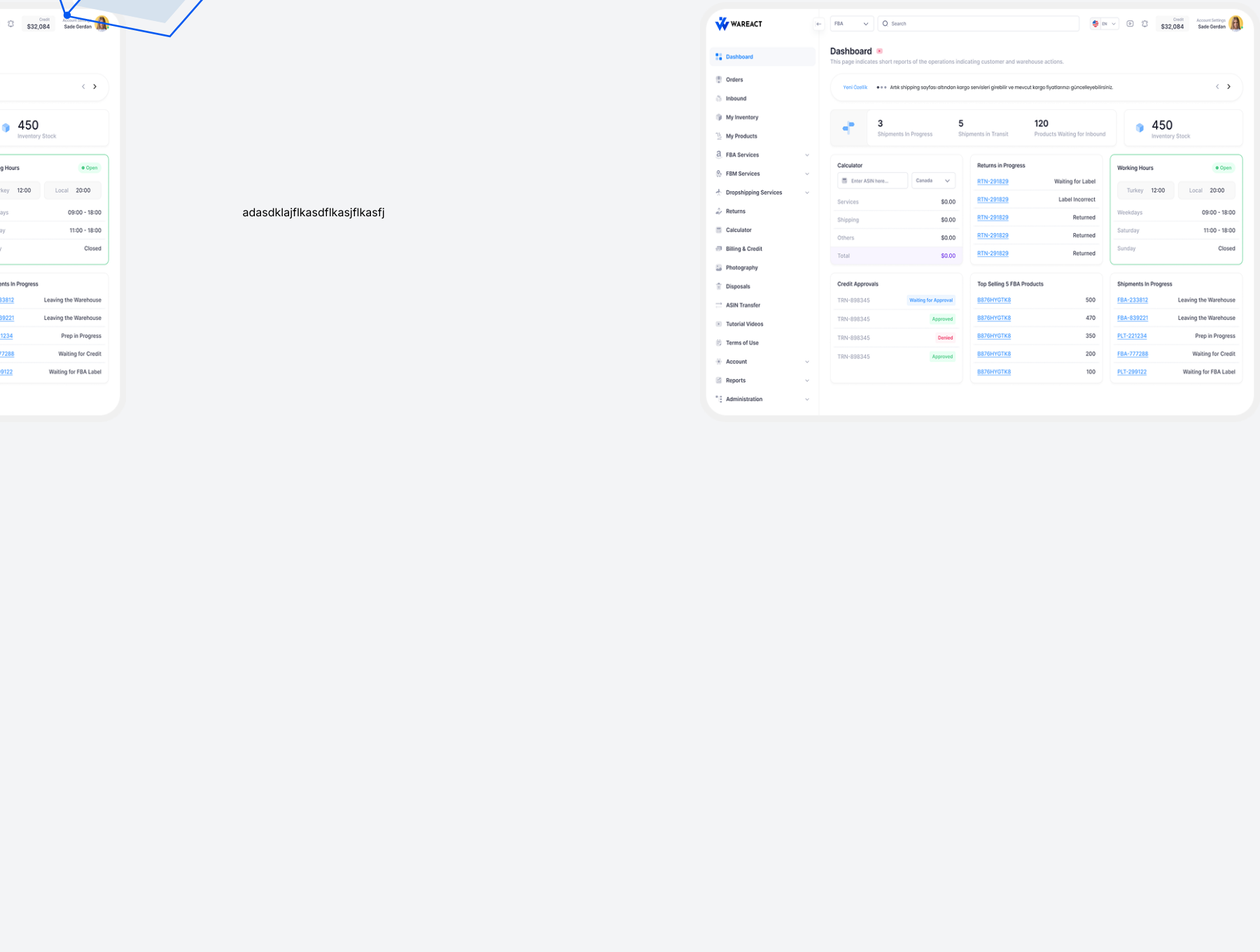
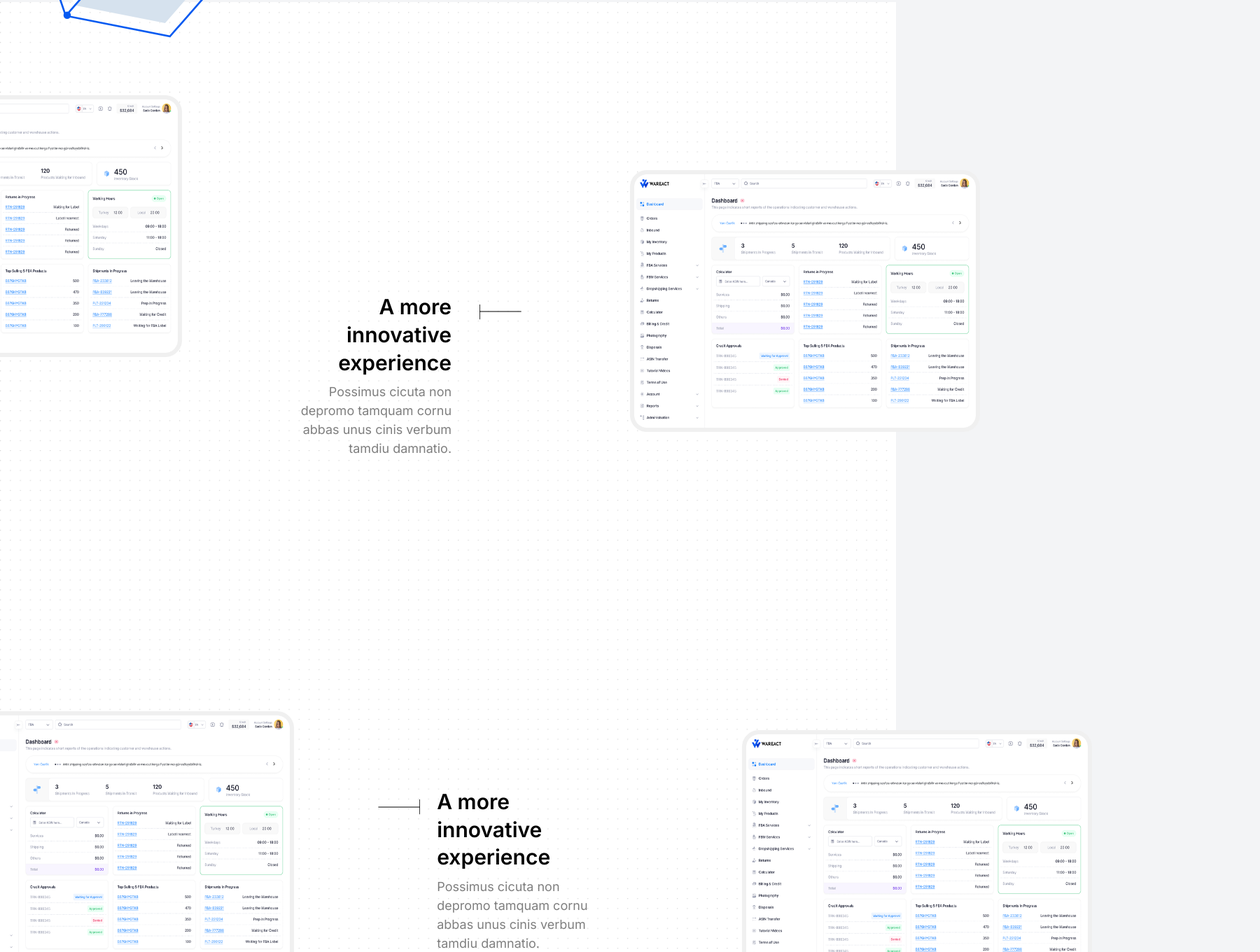
Before and after one commit to muslumdogan01/wareActt, a Next.js app: page / in a window 1280 px wide. Shown: the part 2460-3820 px from the top of the page at 70% size, 1800 px wide, since content can reach past the window. Before the commit the page ends 3063 px from the top, so only its background shows below. Built offline with nearby package versions, Linux system fonts and the light colour scheme.

Commit message:
productOverview fixed

```diff
--- a/src/components/content/page.tsx
+++ b/src/components/content/page.tsx
@@ -10,7 +10,11 @@ const Content = () => {
         <ReusableSlider iconPosition="top" />
       </div>
       <DeliveryInfo/>
-      <ProductOverview/>
+<div className="  hidden lg:block w-full bg-[url('/icons/content/productBg.svg')] bg-no-repeat bg-cover ">
+  <ProductOverview />
+</div>
+
+
     </div>
   );
 };
--- a/src/components/content/productOverview/page.tsx
+++ b/src/components/content/productOverview/page.tsx
@@ -1,143 +1,153 @@
-"use client";
 import Image from "next/image";
-
-import { useEffect, useRef, useState } from "react";
+import React from "react";
 
 const ProductOverview = () => {
-const containerRef = useRef<HTMLDivElement>(null)
-  const [windowWidth, setWindowWidth] = useState(0)
+  return (
+    <>
+      <section className="w-full relative  min-h-screen">
+        {/* Sol görsel */}
+        <div className="absolute 2xl:-left-120 -left-60 top-2/5 -translate-y-1/2 w-[30vw] min-w-[500px] 2xl:w-[40vw]">
+          <Image
+            src="/images/content/product1.png"
+            alt="Left Image"
+            width={1500}
+            height={600}
+            className="w-full h-auto"
+          />
+        </div>
 
-  // Update window width on resize
-  useEffect(() => {
-    const updateWidth = () => {
-      setWindowWidth(window.innerWidth)
-    }
+        {/* Sağ görsel */}
+        <div className="absolute -right-30 top-1/2 -translate-y-40 w-[30vw] min-w-[500px] 2xl:w-[40vw]">
+          <Image
+            src="/images/content/product2.png"
+            alt="Right Image"
+            width={1500}
+            height={600}
+            className="w-full h-auto"
+          />
+        </div>
 
-    // Initial set
-    updateWidth()
-
-    window.addEventListener("resize", updateWidth)
-    return () => window.removeEventListener("resize", updateWidth)
-  }, [])
-
-  // Fixed spacing values
-  const FIXED_SPACING = 155 // Fixed 155px spacing on both sides
-  const LEFT_OFFSET = 140
-  const RIGHT_OFFSET = 120
-
-  // Calculate dimensions based on window width
-  const baseWidth = 1440 // Base design width
-  const scale = Math.max(1, windowWidth / baseWidth)
-
-  // Calculate image dimensions
-  const leftImageWidth = 800 * scale
-  const rightImageWidth = 800 * scale
-  const imageHeight = 600 * scale
-
-  // Calculate the center content width to ensure no overlap
-  const availableWidth =
-    windowWidth - (leftImageWidth - LEFT_OFFSET) - (rightImageWidth - RIGHT_OFFSET) - FIXED_SPACING * 2
-  const centerWidth = Math.max(1400, availableWidth)
-
-  return (
-   <div className="relative w-full hidden lg:block" ref={containerRef}>
-      <div
-        className="flex items-center justify-center mr-96"
-        style={{
-          height: `${imageHeight}px`,
-          minHeight: "600px",
-        }}
-      >
-        {/* Left image with -140px offset */}
-        <div
-          className="absolute -left-[30rem] 4xl:-left-[120rem]"
-          style={{
-            transform: `translateX(-${LEFT_OFFSET}px)`,
-            width: `${leftImageWidth}px`,
-            height: `${imageHeight}px`,
-          }}
-        >
-          <div className="relative w-full h-full">
-            <Image src={"/images/content/product1.png"} alt="sadasd" fill style={{ objectFit: "cover" }} />
+        {/* Orta içerik */}
+        <div className="absolute top-2/3 left-1/2  -translate-x-2/3 flex -translate-y-1/2 z-10">
+          <div className="flex flex-col ">
+            <h2 className="text-3xl 2xl:text-6xl 4xl:2xl:text-9xl text-right text-black font-semibold leading-[1.32]">
+              A more <br className="hidden lg:block" /> innovative <br />{" "}
+              experience
+            </h2>
+            <p className="text-[18px] text-right 2xl:text-5xl 4xl:2xl:text-8xl  text-black opacity-50 pt-2">
+              Possimus cicuta non <br />
+              depromo tamquam cornu <br />
+              abbas unus cinis verbum <br />
+              tamdiu damnatio.
+            </p>
+          </div>
+          <div className="pt-4 pl-10">
+            <Image
+              src="/icons/content/productsLine.svg"
+              width={60}
+              height={22}
+              alt="Divider"
+              className="4xl:w-60 4xl:mr-10"
+            />
           </div>
         </div>
+      </section>
+      <section className="w-full relative  min-h-screen">
+        <div className="absolute 2xl:-right-120 -right-70 top-1/2 -translate-y-40 w-[30vw] min-w-[500px] 2xl:w-[40vw]">
+          <Image
+            src="/images/content/product2.png"
+            alt="Right Image"
+            width={1500}
+            height={600}
+            className="w-full h-auto"
+          />
+        </div>
+        {/* Sol görsel */}
+        <div className="absolute 2xl:-left-30 -left-20 top-1/2 -translate-y-1/2 w-[30vw] min-w-[500px] 2xl:w-[40vw]">
+          <Image
+            src="/images/content/product1.png"
+            alt="Left Image"
+            width={1500}
+            height={600}
+            className="w-full h-auto"
+          />
+        </div>
+        {/* Sağ görsel */}
+        {/* Orta içerik */}
 
-        {/* Center text with fixed 155px margins on both sides */}
-        <div
-          className="z-10 text-center"
-          style={{
-            fontSize: `${16 * scale}px`,
-            width: `${centerWidth}px`,
-            marginLeft: `${FIXED_SPACING}px`,
-            marginRight: `${FIXED_SPACING}px`,
-          }}
-        >
-          adasdklajflkasdflkasjflkasfj
+        <div className="absolute top-1/2 left-1/2 pt-20 -translate-x-1/3 flex -translate-y-1/2 z-10">
+          <div className="pt-4 pr-6">
+            <Image
+              src="/icons/content/productsLine.svg"
+              width={60}
+              height={22}
+              alt="Divider"
+              className="rotate-180 4xl:w-60 4xl:mr-10"
+            />
+          </div>{" "}
+          <div className="flex flex-col ">
+            <h2 className="text-3xl 2xl:text-6xl 4xl:2xl:text-9xl text-left text-black font-semibold leading-[1.32]">
+              A more <br  /> innovative <br />{" "}
+              experience
+            </h2>
+            <p className="text-[18px] text-left 2xl:text-5xl 4xl:2xl:text-8xl text-black opacity-50 pt-2">
+              Possimus cicuta non <br />
+              depromo tamquam cornu <br />
+              abbas unus cinis verbum <br />
+              tamdiu damnatio.
+            </p>
+          </div>
+        </div>
+      </section>
+      <section className="w-full relative  min-h-screen">
+        {/* Sol görsel */}
+        <div className="absolute 2xl:-left-120 -left-60 top-2/5 -translate-y-1/2 w-[30vw] min-w-[500px] 2xl:w-[40vw]">
+          <Image
+            src="/images/content/product1.png"
+            alt="Left Image"
+            width={1500}
+            height={600}
+            className="w-full h-auto"
+          />
         </div>
 
-        {/* Right image with -120px offset */}
-        <div
-          className="absolute -right-[25rem]"
-          style={{
-            transform: `translateX(${RIGHT_OFFSET}px)`,
-            width: `${rightImageWidth}px`,
-            height: `${imageHeight}px`,
-          }}
-        >
-          <div className="relative w-full h-full">
-            <Image src={"/images/content/product1.png"} alt="sadasd" fill style={{ objectFit: "cover" }} />
+        {/* Sağ görsel */}
+        <div className="absolute -right-30 top-1/2 -translate-y-40 w-[30vw] min-w-[500px] 2xl:w-[40vw]">
+          <Image
+            src="/images/content/product2.png"
+            alt="Right Image"
+            width={1500}
+            height={600}
+            className="w-full h-auto"
+          />
+        </div>
+
+        {/* Orta içerik */}
+        <div className="absolute top-2/3 left-1/2  -translate-x-2/3 flex -translate-y-1/2 z-10">
+          <div className="flex flex-col ">
+            <h2 className="text-3xl 2xl:text-6xl 4xl:2xl:text-9xl text-right text-black font-semibold leading-[1.32]">
+              A more <br className="hidden lg:block" /> innovative <br />{" "}
+              experience
+            </h2>
+            <p className="text-[18px] text-right 2xl:text-5xl 4xl:2xl:text-8xl  text-black opacity-50 pt-2">
+              Possimus cicuta non <br />
+              depromo tamquam cornu <br />
+              abbas unus cinis verbum <br />
+              tamdiu damnatio.
+            </p>
+          </div>
+          <div className="pt-4 pl-10">
+            <Image
+              src="/icons/content/productsLine.svg"
+              width={60}
+              height={22}
+              alt="Divider"
+              className="4xl:w-60 4xl:mr-10"
+            />
           </div>
         </div>
-      </div>
-    </div>
-    // <section className="w-full bg-[url('/images/content/productBg.png')] bg-no-repeat bg-cover hidden lg:block">
-    //   <div className="relative flex items-end justify-between max-w-[1920px] mx-auto overflow-visible">
-    //     {/* Sol resim */}
-    //     <div className="relative flex-shrink-0 -ml-[124px]">
-    //       <Image
-    //         src="/images/content/product1.png"
-    //         width={780}
-    //         height={600}
-    //         alt="Dashboard Preview"
-    //         className="w-[35vw] min-w-[450px] max-w-[780px] h-auto pt-[122px]"
-    //       />
-    //     </div>
-
-    //     {/* Metin ve çizgi */}
-    //     <div className="flex justify-between items-start px-0 pt-[401px] gap-[44px]">
-    //       <div style={{ paddingLeft: "155px", paddingRight: "44px" }} className="text-center lg:text-left min-w-[215px]">
-    //         <h2 className="text-3xl text-right text-black font-semibold leading-[1.32]">
-    //           A more <br className="hidden lg:block" /> innovative <br />{" "}
-    //           experience
-    //         </h2>
-    //         <p className="text-[18px] text-right text-black opacity-50 pt-[10px]">
-    //           Possimus cicuta non <br /> depromo tamquam cornu <br /> abbas unus
-    //           cinis verbum <br />
-    //           tamdiu damnatio.
-    //         </p>
-    //       </div>
-    //       <div className="w-[60px]">
-    //         <Image
-    //           src="/icons/content/productsLine.svg"
-    //           width={60}
-    //           height={22}
-    //           alt="products line"
-    //         />
-    //       </div>
-    //     </div>
-
-    //     {/* Sağ resim */}
-    //     <div className="relative flex-shrink-0 -mr-[32px]">
-    //       <Image
-    //         src="/images/content/product2.png"
-    //         width={780}
-    //         height={600}
-    //         alt="Dashboard Preview"
-    //         className="w-[30vw] min-w-[400px] max-w-[780px] h-auto pt-[281px]"
-    //       />
-    //     </div>
-    //   </div>
-    // </section>
+      </section>
+    </>
   );
 };
 
--- /dev/null
+++ b/src/components/content/productOverview/product2.tsx
@@ -0,0 +1,55 @@
+import Image from "next/image";
+import React from "react";
+
+const Product2 = () => {
+  return (
+    <section className="w-full h-screen relative bg-[url('/icons/content/productBg.svg')] bg-no-repeat bg-cover hidden lg:block">
+      <div className=" h-screen flex w-full ">
+        {/* Görsel */}
+        <div className="-left-180 3xl:-left-210 4xl:-left-410 top-40 absolute">
+          <Image
+            src="/images/content/product1.png"
+            width={780}
+            height={600}
+            alt="Dashboard Preview"
+            className="w-full h-auto 3xl:h-screen pt-[122px]"
+          />
+        </div>
+
+        <div className="w-[441px] left-1/3 top-40 absolute text-center space-x-[24px] justify-center lg:text-left flex pt-[401px]">
+          <div className="min-w-[215px]">
+            <h2 className="text-3xl text-right text-black font-semibold leading-[1.32]">
+              A more <br className="hidden lg:block" /> innovative <br />{" "}
+              experience
+            </h2>
+            <p className="text-[18px] text-right text-black opacity-50 pt-[10px]">
+              Possimus cicuta non <br /> depromo tamquam cornu <br /> abbas unus
+              cinis verbum <br />
+              tamdiu damnatio.
+            </p>
+          </div>
+          <div className="w-[60px]">
+            <Image
+              src="/icons/content/productsLine.svg"
+              width={60}
+              height={22}
+              alt="Dashboard Preview"
+            />
+          </div>
+        </div>
+        <div className="-right-32 3xl:-right-80 4xl:-right-280 top-40 absolute">
+          <Image
+            src="/images/content/product2.png"
+            width={780}
+            height={600}
+            alt="Dashboard Preview"
+            className="w-full h-auto 3xl:h-screen pt-[281px]"
+          />
+        </div>
+      </div>
+
+    </section>
+  );
+};
+
+export default Product2;
```
Also changed, not shown: public/icons/content/dash.svg (added), public/icons/content/productBg.svg (added).
